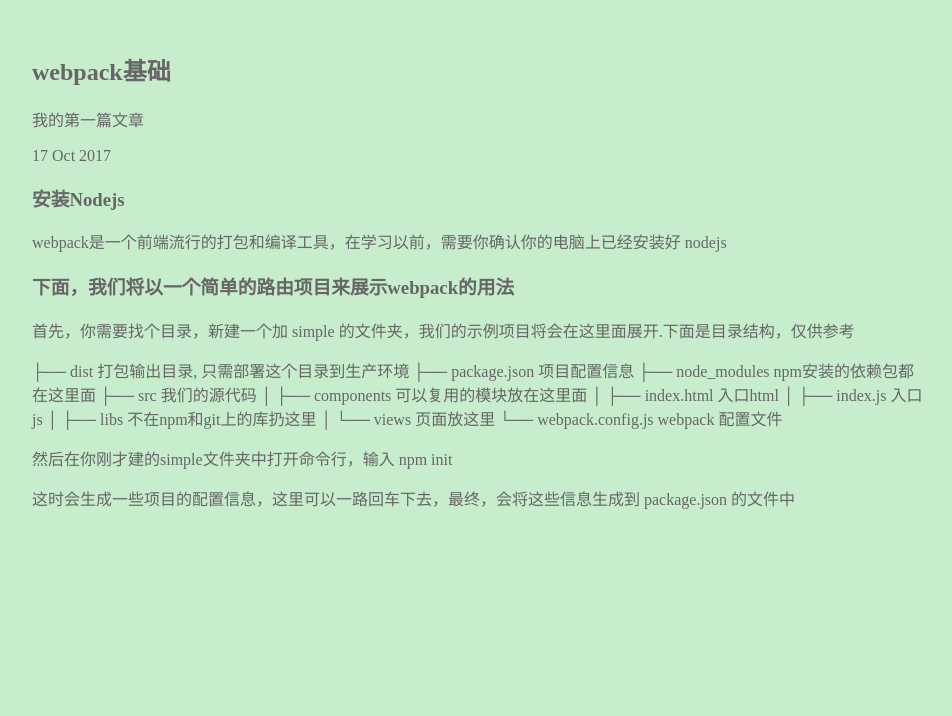
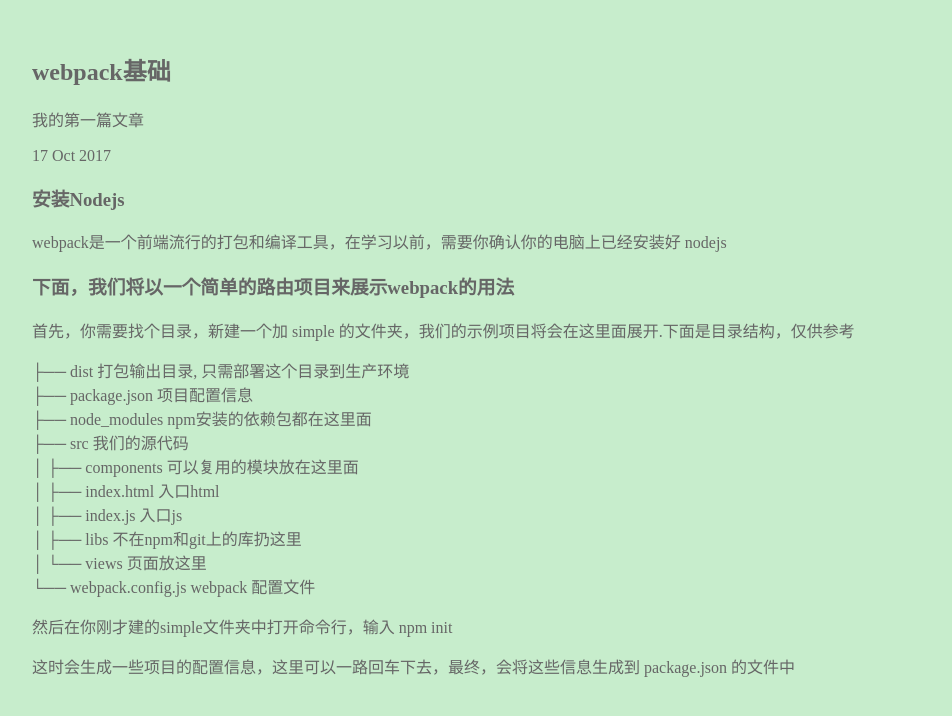
Before and after one commit to BobiY/BobiY.github.io, a Jekyll site: the page built from _posts/2017-10-17-webpack.html, in a window 1280 px wide. Shown: the top 716 px of the page, without its empty margins (168-1120 px from the left). Built offline with Jekyll 4.4.1, drawn with Linux system fonts in a browser that asks for light colours.

```diff
--- a/_posts/2017-10-17-webpack.html
+++ b/_posts/2017-10-17-webpack.html
@@ -16,16 +16,16 @@ title: webpack基础
 
 <p>首先，你需要找个目录，新建一个加 simple 的文件夹，我们的示例项目将会在这里面展开.下面是目录结构，仅供参考</p>
 <p class="back">
-    ├── dist                      打包输出目录, 只需部署这个目录到生产环境
-    ├── package.json              项目配置信息
-    ├── node_modules              npm安装的依赖包都在这里面
-    ├── src                       我们的源代码
-    │   ├── components            可以复用的模块放在这里面
-    │   ├── index.html            入口html
-    │   ├── index.js              入口js
-    │   ├── libs                  不在npm和git上的库扔这里
-    │   └── views                 页面放这里
-    └── webpack.config.js         webpack 配置文件
+    ├── dist                      打包输出目录, 只需部署这个目录到生产环境<br />
+    ├── package.json              项目配置信息 <br />
+    ├── node_modules              npm安装的依赖包都在这里面 <br />
+    ├── src                       我们的源代码 <br />
+    │   ├── components            可以复用的模块放在这里面 <br />
+    │   ├── index.html            入口html <br />
+    │   ├── index.js              入口js <br />
+    │   ├── libs                  不在npm和git上的库扔这里 <br />
+    │   └── views                 页面放这里 <br />
+    └── webpack.config.js         webpack 配置文件 <br />
 </p>
 
 <p>然后在你刚才建的simple文件夹中打开命令行，输入 npm init</p>
```
